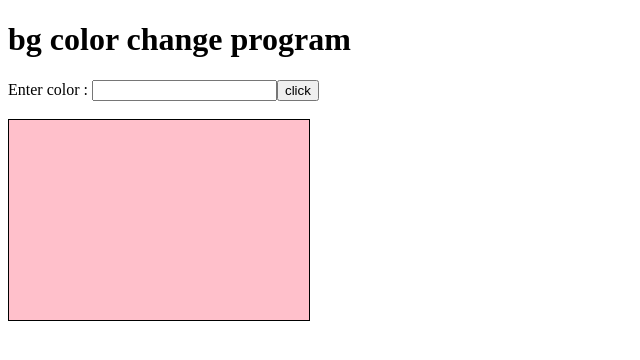
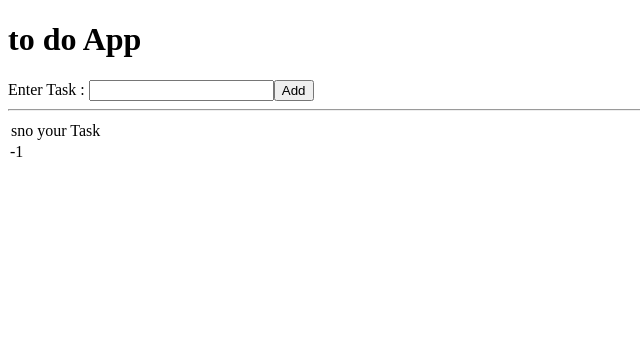
Before and after one commit to Jitendra0987/React, a React (Vite) app: page / in a window 1280 px wide. Shown: the top 360 px of the page, without its empty margins (0-640 px from the left). Built offline with nearby package versions, Linux system fonts and the light colour scheme.

Commit message:
to do list

```diff
--- a/src/App.jsx
+++ b/src/App.jsx
@@ -1,23 +1,46 @@
+import { useState } from "react";
+import { useDispatch,useSelector } from "react-redux";
+import { addData } from "./todoSlice";
 
-import { useState } from "react";
-import { useSelector,useDispatch} from "react-redux";
-import { colorChange } from "./bgcolorSlice";
 
 const App=()=>{
-  const [color,setcolor]=useState("")
-  const bgclr=useSelector((state)=>state.mycolor.bgcolor);
-  const dispatch=useDispatch();
-  return(
-    <>
+    const [data,setData]=useState("");
+    const Data=useSelector((state)=>state.todo.task);
+    console.log(Data);
+    const dispatch=useDispatch();
+    const txtDataAdd=()=>{
+        dispatch(addData({id:Data.now(), work:data}));
+    }
+    let sno=0;
+    const ans = data.localeCompare((key)=>{
+        sno++
+        return(
+            <>
+            <tr>
+                <td>{sno}</td>
+                <td>{key.work}</td>
 
-<h1> bg color change program</h1>
+            </tr>
+            </>
+        )
+    })
+    return(
+        <>
 
-Enter color : <input type="text " value={color} onChange={(e)=>{setcolor(e.target.value)}}/>
-<button onClick={()=>{dispatch(colorChange(color))}}>click</button> <br /><br />
-<div style={{width:"300px",height:"200px",border:"1px solid black",backgroundColor:bgclr}}>
+        <h1> to do App</h1>
+        Enter Task : <input type="text" value={data}
+        onChange={(e)=>{setData(e.target.value)}}/>
+        <button onClick={txtDataAdd}>Add</button>
+        <hr />
+        <table>
+            <tr>
+                <td>sno</td>
+                <td>your Task</td>
+            </tr>
+            {ans}
+        </table>
 
-</div>
-    </>
-  )
+        </>
+    )
 }
 export default App;
--- a/src/bgcolorSlice.jsx
+++ /dev/null
@@ -1,16 +0,0 @@
-
-import { createSlice } from "@reduxjs/toolkit";
-
-const bgcolorSlice=createSlice({
-    name:"mycolor",
-    initialState:{
-        bgcolor:"pink"
-    },
-    reducers:{
-        colorChange:(state,actions)=>{
-            state.bgcolor=actions.payload
-        }
-    }
-})
-export const {colorChange} =bgcolorSlice.actions;
-export default bgcolorSlice.reducer;
--- a/src/store.jsx
+++ b/src/store.jsx
@@ -1,10 +1,13 @@
+
 import { configureStore } from "@reduxjs/toolkit";
-import myreducer from "./bgcolorSlice";
+import myReducer from "./todoSlice";
+
 
 const store = configureStore({
-    reducer:{
 
-        mycolor :myreducer
-    }
+        reducer:{
+            todo:myReducer
+        }
+
 })
 export default store;
--- /dev/null
+++ b/src/todoSlice.jsx
@@ -0,0 +1,18 @@
+
+import { createSlice } from "@reduxjs/toolkit";
+
+
+const todoSlice = createSlice({
+    name:"todo",
+    initialState:{
+        task:[]
+    },
+
+    reducers:{
+        addData:(state,actions)=>{
+            state.task.push(actions.payload)
+        }
+    }
+})
+export const {addData}=todoSlice.actions;
+export default todoSlice.reducer;
```
